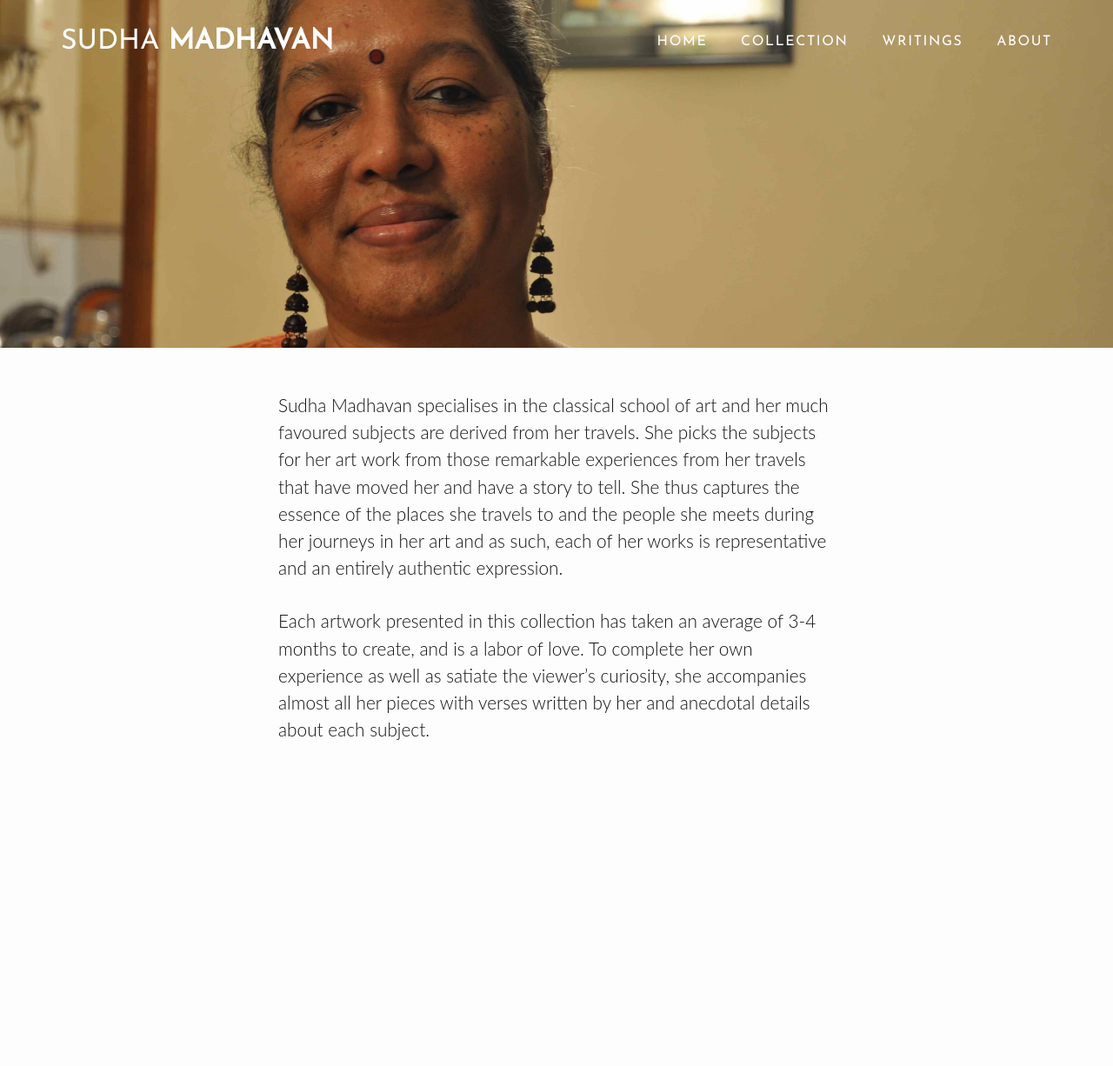
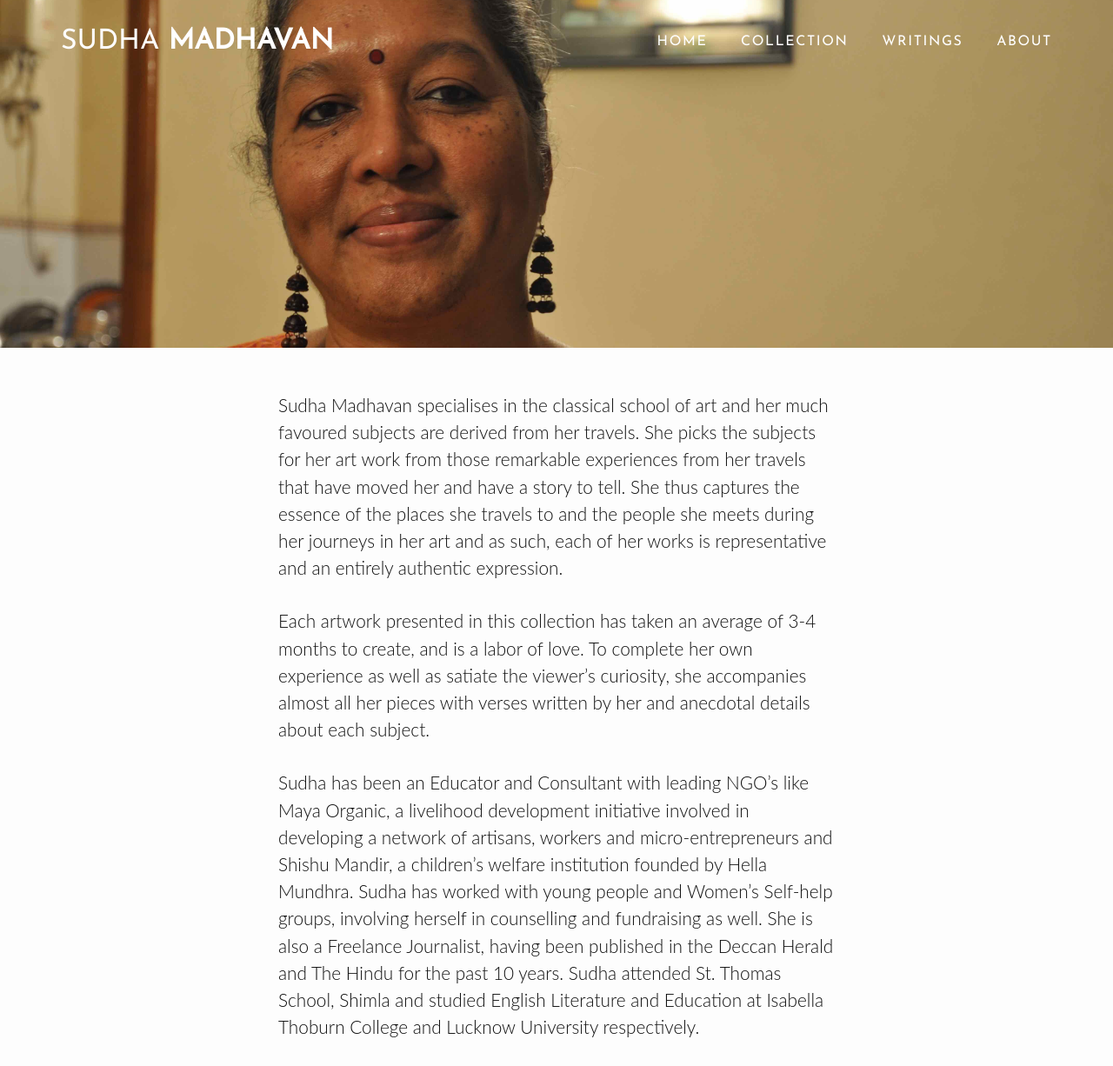
Before and after one commit to vasudhamadhavan/sudha, a Jekyll site: the page built from about.md, in a window 1280 px wide. Shown: the whole page at 87% size. Built offline with Jekyll 4.4.1, drawn with Linux system fonts in a browser that asks for light colours; some web fonts are replaced; before the commit the page ends 900 px from its top, so only the background shows below that.

Commit message:
Update about me

```diff
--- a/about.md
+++ b/about.md
@@ -7,3 +7,5 @@ permalink: /about/
 Sudha Madhavan specialises in the classical school of art and her much favoured subjects are derived from her travels. She picks the subjects for her art work from those remarkable experiences from her travels that have moved her and have a story to tell. She thus captures the essence of the places she travels to and the people she meets during her journeys in her art and as such, each of her works is representative and an entirely authentic expression.
 
 Each artwork presented in this collection has taken an average of 3-4 months to create, and is a labor of love. To complete her own experience as well as satiate the viewer's curiosity, she accompanies almost all her pieces with verses written by her and anecdotal details about each subject.
+
+Sudha has been an Educator and Consultant with leading NGO’s like Maya Organic, a livelihood development initiative involved in developing a network of artisans, workers and micro-entrepreneurs and Shishu Mandir, a children’s welfare institution founded by Hella Mundhra. Sudha has worked with young people and Women’s Self-help groups, involving herself in counselling and fundraising as well. She is also a Freelance Journalist, having been published in the Deccan Herald and The Hindu for the past 10 years. Sudha attended St. Thomas School, Shimla and studied English Literature and Education at Isabella Thoburn College and Lucknow University respectively.
```
